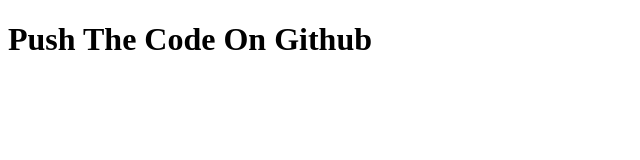
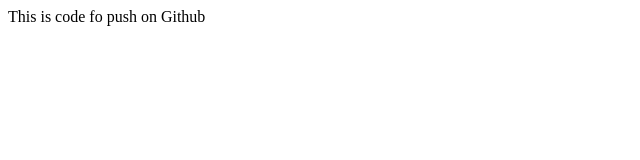
Before and after one commit to aftab-ali-mhr/mahar, a plain HTML site: page index.html in a window 1280 px wide. Shown: the whole page, without its empty margins (0-640 px from the left). Drawn offline with Linux system fonts and the light colour scheme.

Commit message:
update--code

```diff
--- a/index.html
+++ b/index.html
@@ -6,6 +6,6 @@
     <title>Document</title>
 </head>
 <body>
-    <h1>Push The Code On Github</h1>
+    This is code fo push on Github
 </body>
 </html>
```
